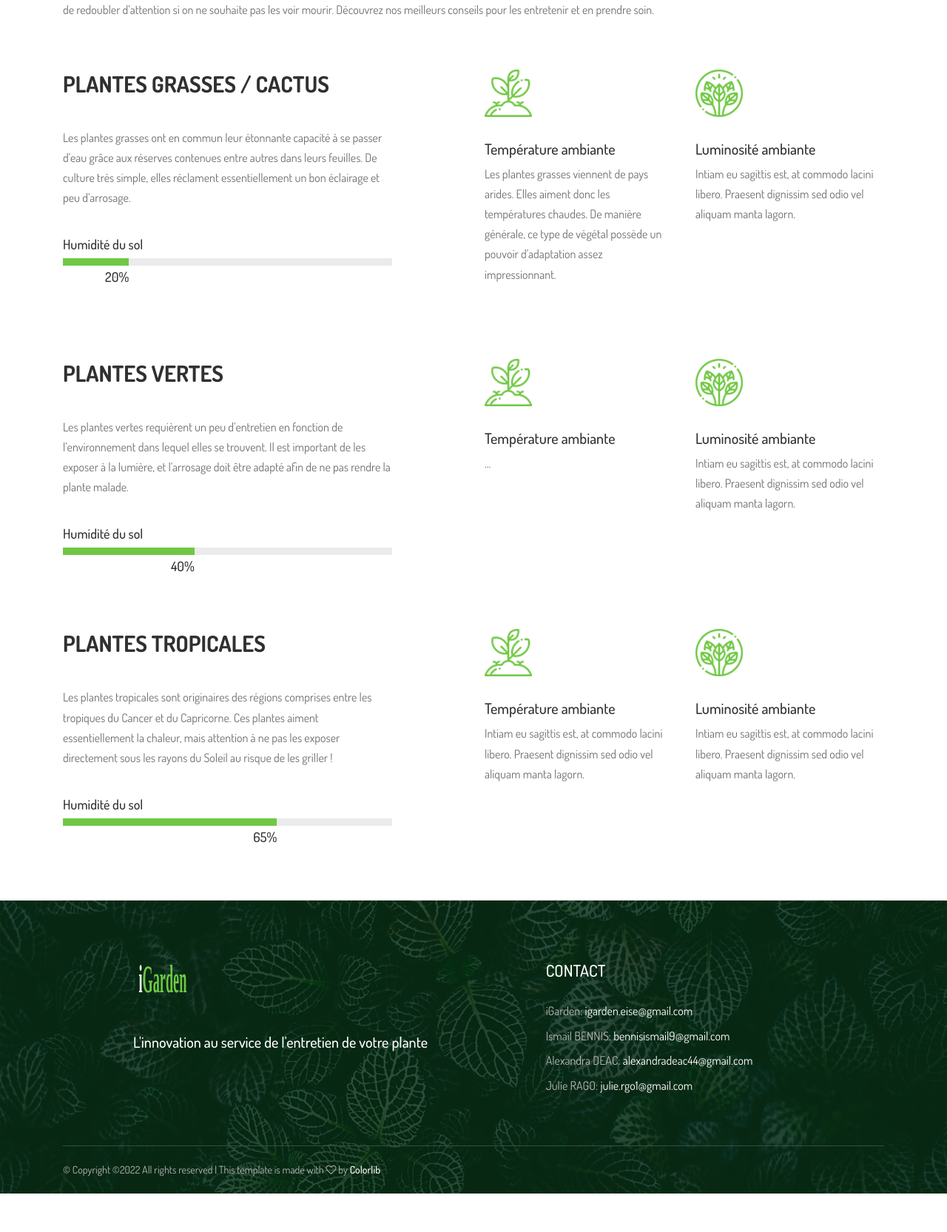
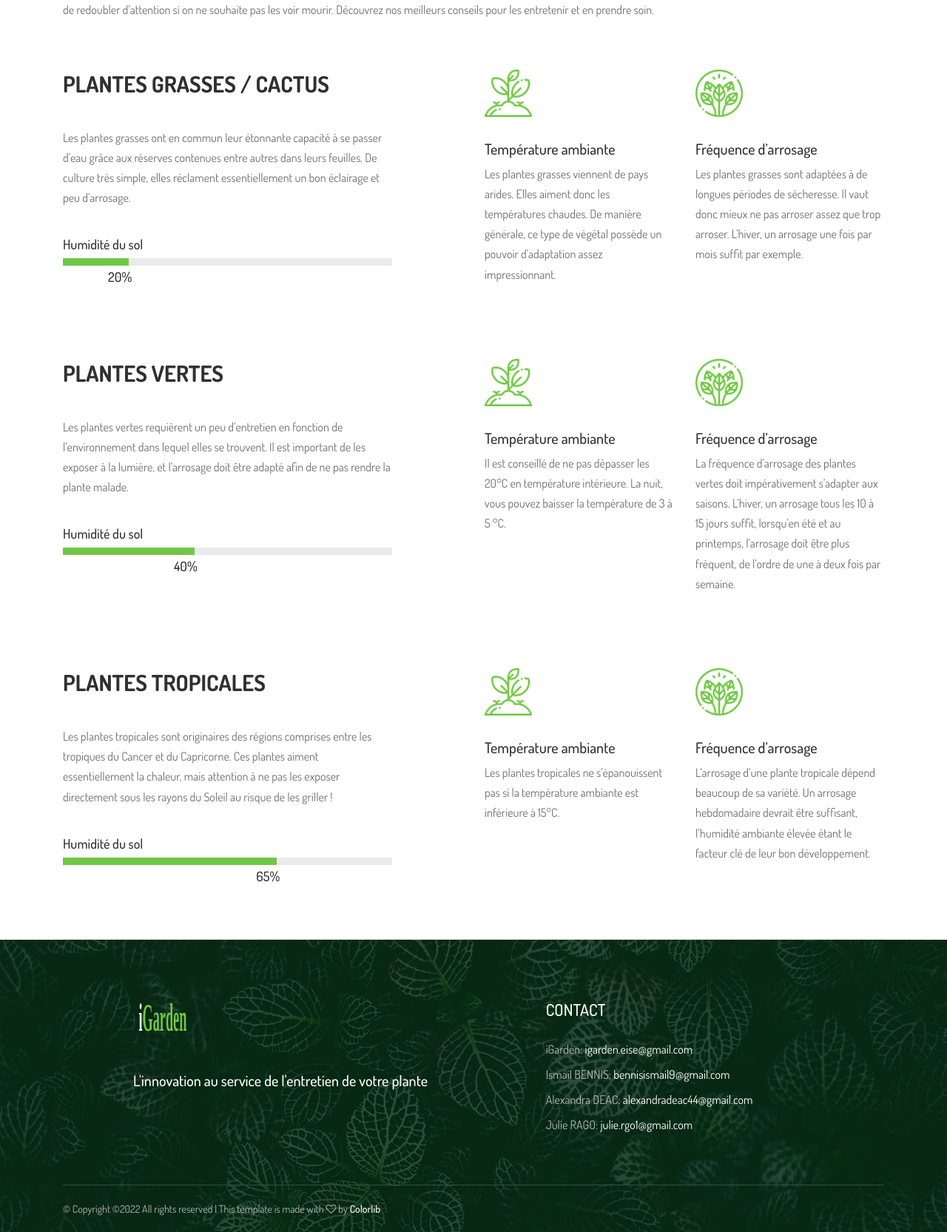
Before and after one commit to ADEAC256/iGarden, a Flask app: page /portfolio/ in a window 1280 px wide. Shown: the part 608-2273 px from the top of the page at 74% size. Before the commit the page ends 2221 px from the top, so only its background shows below. Run offline with Flask 2, Linux system fonts and the light colour scheme; some libraries are stand-ins or nearby versions; some web fonts are replaced.

Commit message:
ajout des conseils dans le site internet

```diff
--- a/website/templates/portfolio.html
+++ b/website/templates/portfolio.html
@@ -169,8 +169,8 @@
                             <div class="col-12 col-sm-6">
                                 <div class="single-benefits-area">
                                     <img src="/static/img/core-img/b3.png" alt="">
-                                    <h5>Luminosité ambiante</h5>
-                                    <p>Intiam eu sagittis est, at commodo lacini libero. Praesent dignissim sed odio vel aliquam manta lagorn.</p>
+                                    <h5>Fréquence d’arrosage</h5>
+                                    <p>Les plantes grasses sont adaptées à de longues périodes de sécheresse. Il vaut donc mieux ne pas arroser assez que trop arroser. L’hiver, un arrosage une fois par mois suffit par exemple.</p>
                                 </div>
                             </div>
 
@@ -218,7 +218,7 @@
                                 <div class="single-benefits-area">
                                     <img src="/static/img/core-img/b1.png" alt="">
                                     <h5>Température ambiante</h5>
-                                    <p>...</p>
+                                    <p>Il est conseillé de ne pas dépasser les 20°C en température intérieure. La nuit, vous pouvez baisser la température de 3 à 5 °C.</p>
                                 </div>
                             </div>
 
@@ -226,8 +226,8 @@
                             <div class="col-12 col-sm-6">
                                 <div class="single-benefits-area">
                                     <img src="/static/img/core-img/b3.png" alt="">
-                                    <h5>Luminosité ambiante</h5>
-                                    <p>Intiam eu sagittis est, at commodo lacini libero. Praesent dignissim sed odio vel aliquam manta lagorn.</p>
+                                    <h5>Fréquence d’arrosage</h5>
+                                    <p>La fréquence d’arrosage des plantes vertes doit impérativement s’adapter aux saisons. L’hiver, un arrosage tous les 10 à 15 jours suffit, lorsqu’en été et au printemps, l’arrosage doit être plus fréquent, de l’ordre de une à deux fois par semaine.</p>
                                 </div>
                             </div>
 
@@ -275,7 +275,7 @@
                                 <div class="single-benefits-area">
                                     <img src="/static/img/core-img/b1.png" alt="">
                                     <h5>Température ambiante</h5>
-                                    <p>Intiam eu sagittis est, at commodo lacini libero. Praesent dignissim sed odio vel aliquam manta lagorn.</p>
+                                    <p>Les plantes tropicales ne s’épanouissent pas si la température ambiante est inférieure à 15°C.</p>
                                 </div>
                             </div>
 
@@ -283,8 +283,8 @@
                             <div class="col-12 col-sm-6">
                                 <div class="single-benefits-area">
                                     <img src="/static/img/core-img/b3.png" alt="">
-                                    <h5>Luminosité ambiante</h5>
-                                    <p>Intiam eu sagittis est, at commodo lacini libero. Praesent dignissim sed odio vel aliquam manta lagorn.</p>
+                                    <h5>Fréquence d’arrosage</h5>
+                                    <p>L’arrosage d’une plante tropicale dépend beaucoup de sa variété. Un arrosage hebdomadaire devrait être suffisant, l’humidité ambiante élevée étant le facteur clé de leur bon développement. </p>
                                 </div>
                             </div>
 
```
